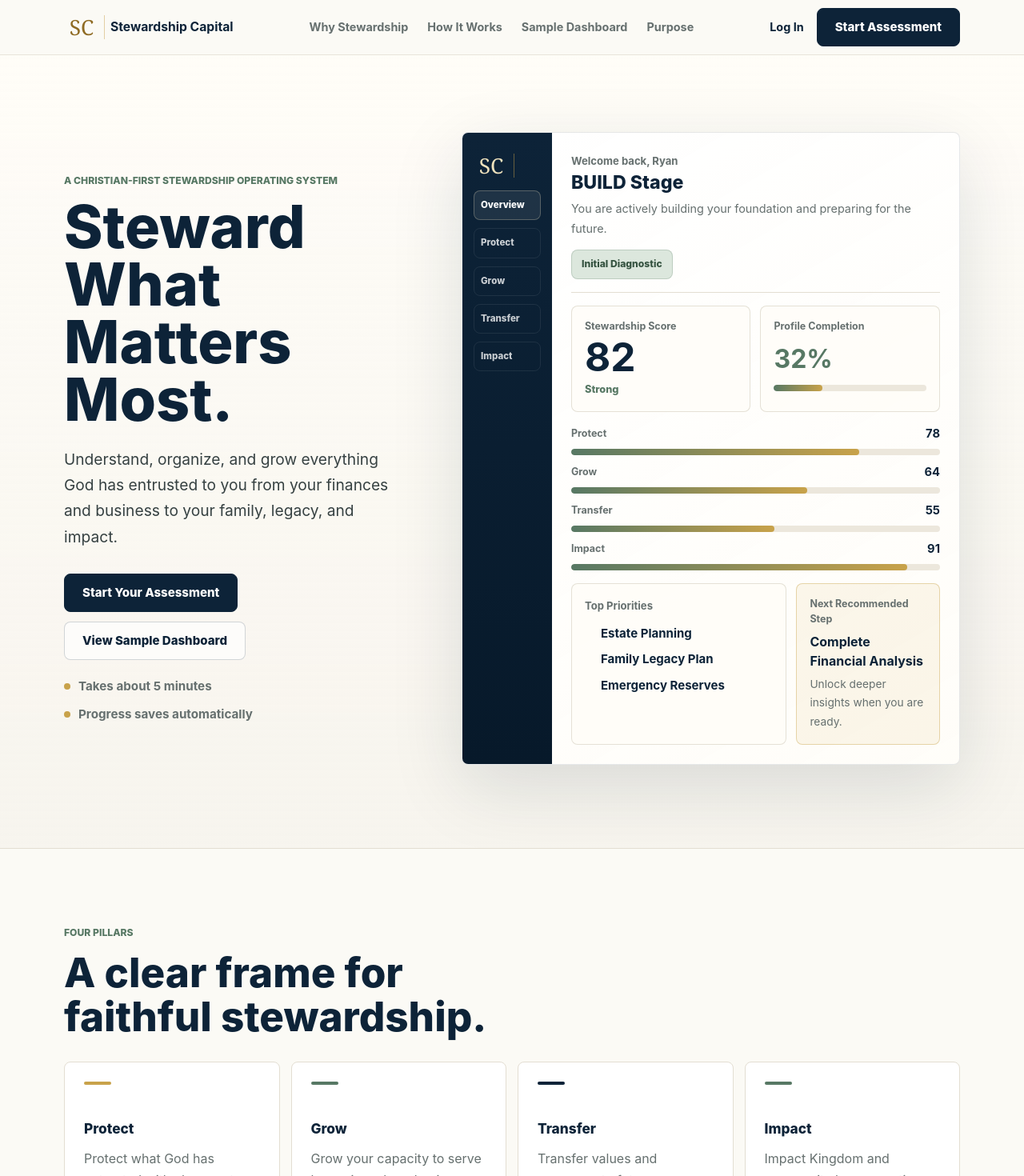
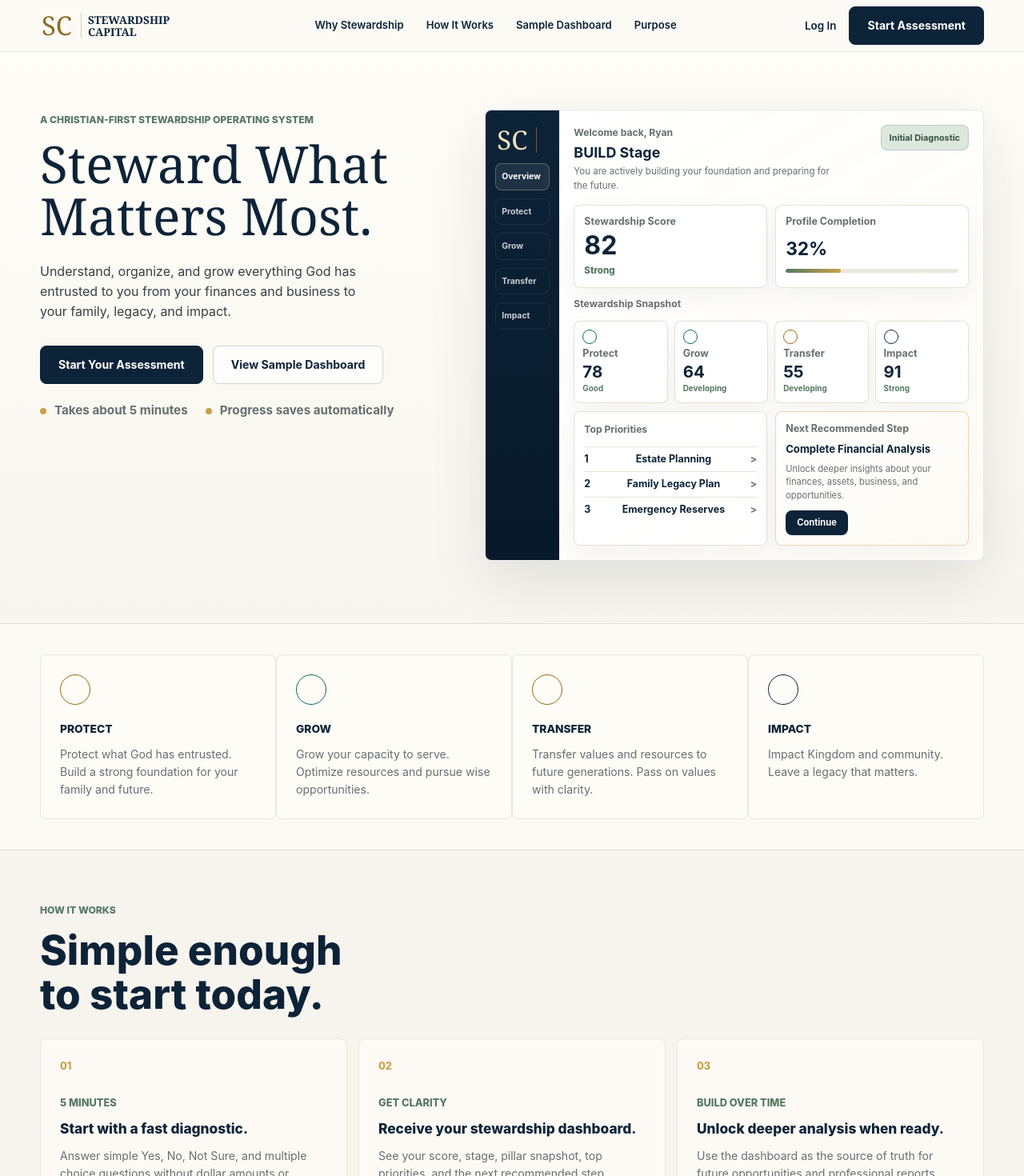
Before and after one commit to rfox0629/stewardship.capital, a Next.js app: page / in a window 1280 px wide. Shown: the top 1470 px of the page at 80% size. Built offline with nearby package versions, Linux system fonts and the light colour scheme.

Commit message:
Refine homepage to approved visual direction

```diff
--- a/app/globals.css
+++ b/app/globals.css
@@ -56,7 +56,7 @@ p {
 }
 
 .page-shell {
-  width: min(100% - 32px, 1120px);
+  width: min(100% - 32px, 1180px);
   margin: 0 auto;
 }
 
@@ -71,7 +71,7 @@ p {
 
 .nav-bar {
   display: flex;
-  min-height: 68px;
+  min-height: 64px;
   align-items: center;
   justify-content: space-between;
   gap: 18px;
@@ -80,10 +80,10 @@ p {
 .brand {
   display: inline-flex;
   align-items: center;
-  gap: 14px;
-  color: var(--navy);
-  font-size: 0.98rem;
-  font-weight: 750;
+  gap: 18px;
+  color: var(--navy);
+  font-size: 0.86rem;
+  font-weight: 650;
   line-height: 1;
   white-space: nowrap;
 }
@@ -91,21 +91,21 @@ p {
 .brand-monogram {
   display: inline-grid;
   position: relative;
-  width: 44px;
-  height: 42px;
+  width: 42px;
+  height: 38px;
   place-items: center;
   color: #8f6b23;
   font-family: Georgia, "Times New Roman", serif;
-  font-size: 1.65rem;
+  font-size: 2.05rem;
   font-weight: 500;
   line-height: 1;
 }
 
 .brand-monogram::after {
   position: absolute;
-  right: -7px;
+  right: -10px;
   width: 1px;
-  height: 30px;
+  height: 32px;
   background: rgba(200, 162, 74, 0.48);
   content: "";
 }
@@ -116,17 +116,23 @@ p {
 
 .brand-wordmark {
   display: inline-block;
-  max-width: 13rem;
-  line-height: 1.1;
+  max-width: 7.7rem;
+  color: var(--navy);
+  font-family: Georgia, "Times New Roman", serif;
+  font-size: 0.85rem;
+  font-weight: 600;
+  line-height: 1.12;
+  text-transform: uppercase;
+  white-space: normal;
 }
 
 .nav-links {
   display: none;
   align-items: center;
-  gap: 24px;
-  color: var(--muted);
-  font-size: 0.9rem;
-  font-weight: 680;
+  gap: 28px;
+  color: var(--navy);
+  font-size: 0.82rem;
+  font-weight: 580;
 }
 
 .nav-links a {
@@ -145,12 +151,12 @@ p {
 
 .nav-login {
   color: var(--navy);
-  font-size: 0.9rem;
-  font-weight: 680;
+  font-size: 0.84rem;
+  font-weight: 560;
 }
 
 .nav-cta {
-  min-height: 42px;
+  min-height: 40px;
   padding-inline: 18px;
 }
 
@@ -158,18 +164,18 @@ p {
   overflow: hidden;
   border-bottom: 1px solid var(--line);
   background:
-    linear-gradient(180deg, rgba(255, 253, 248, 0.94), rgba(244, 240, 232, 0.56)),
+    linear-gradient(180deg, rgba(255, 253, 248, 0.98), rgba(247, 244, 237, 0.76)),
     var(--background);
 }
 
 .hero-grid {
   display: grid;
-  gap: 42px;
-  padding: 58px 0 64px;
+  gap: 34px;
+  padding: 50px 0 56px;
 }
 
 .hero-copy {
-  max-width: 680px;
+  max-width: 520px;
 }
 
 .eyebrow {
@@ -192,6 +198,18 @@ h1 {
   text-wrap: balance;
 }
 
+.hero-copy h1 {
+  max-width: 540px;
+  font-family: Georgia, "Times New Roman", serif;
+  font-size: clamp(3.25rem, 14vw, 4.35rem);
+  font-weight: 500;
+  line-height: 1.02;
+}
+
+.hero-copy h1 span {
+  display: block;
+}
+
 h2 {
   color: var(--navy);
   font-size: 2.15rem;
@@ -210,11 +228,11 @@ h3 {
 }
 
 .hero-subheadline {
-  max-width: 650px;
-  margin-top: 22px;
+  max-width: 430px;
+  margin-top: 24px;
   color: #364142;
-  font-size: 1.12rem;
-  line-height: 1.68;
+  font-size: 1rem;
+  line-height: 1.58;
 }
 
 .hero-actions {
@@ -225,17 +243,20 @@ h3 {
 
 .button {
   display: inline-flex;
+  max-width: 100%;
   min-height: 48px;
+  min-width: 0;
   align-items: center;
   justify-content: center;
   border-radius: var(--radius);
   padding: 0 22px;
-  font-size: 0.94rem;
-  font-weight: 760;
+  font-size: 0.88rem;
+  font-weight: 680;
   line-height: 1;
   text-align: center;
   cursor: pointer;
   font-family: inherit;
+  white-space: normal;
   transition:
     background-color 180ms ease,
     border-color 180ms ease,
@@ -318,7 +339,7 @@ h3 {
   background:
     linear-gradient(150deg, rgba(255, 255, 255, 0.96), rgba(255, 253, 248, 0.9)),
     var(--surface);
-  box-shadow: var(--shadow-deep);
+  box-shadow: 0 24px 72px rgba(13, 35, 56, 0.11);
 }
 
 .preview-sidebar {
@@ -327,8 +348,8 @@ h3 {
 
 .preview-content {
   display: grid;
-  gap: 16px;
-  padding: 18px;
+  gap: 10px;
+  padding: 16px;
 }
 
 .preview-brand {
@@ -346,43 +367,46 @@ h3 {
 
 .preview-header {
   display: grid;
-  gap: 14px;
-  border-bottom: 1px solid var(--line);
-  padding-bottom: 16px;
+  gap: 10px;
+  padding-bottom: 4px;
 }
 
 .preview-kicker,
-.panel-label {
+.panel-label,
+.preview-section-label {
   color: var(--muted);
-  font-size: 0.82rem;
-  font-weight: 720;
+  font-size: 0.76rem;
+  font-weight: 680;
 }
 
 .preview-header h2 {
   margin-top: 4px;
-  font-size: 1.45rem;
+  font-size: 1.12rem;
+  font-weight: 720;
 }
 
 .preview-header p:not(.preview-kicker) {
-  margin-top: 8px;
-  font-size: 0.9rem;
+  margin-top: 6px;
+  max-width: 330px;
+  font-size: 0.72rem;
+  line-height: 1.55;
 }
 
 .stage-pill {
   width: fit-content;
   border: 1px solid rgba(87, 120, 100, 0.24);
   border-radius: var(--radius);
-  padding: 8px 12px;
+  padding: 7px 10px;
   background: var(--green-soft);
   color: #355340;
-  font-size: 0.76rem;
-  font-weight: 780;
+  font-size: 0.68rem;
+  font-weight: 700;
 }
 
 .score-row {
   display: grid;
   grid-template-columns: 1fr;
-  gap: 12px;
+  gap: 10px;
 }
 
 .main-score,
@@ -391,14 +415,15 @@ h3 {
 .next-step {
   border: 1px solid rgba(227, 222, 210, 0.9);
   border-radius: var(--radius);
-  background: rgba(255, 253, 248, 0.78);
+  background: rgba(255, 255, 255, 0.82);
+  box-shadow: 0 12px 34px rgba(13, 35, 56, 0.05);
 }
 
 .main-score,
 .profile-score {
   display: grid;
   gap: 6px;
-  padding: 16px;
+  padding: 11px 12px;
 }
 
 .main-score span,
@@ -412,46 +437,73 @@ h3 {
 
 .main-score strong {
   color: var(--navy);
-  font-size: 3.1rem;
+  font-size: 2rem;
   line-height: 0.95;
 }
 
 .main-score p {
   color: var(--green);
-  font-size: 0.8rem;
+  font-size: 0.72rem;
   font-weight: 800;
 }
 
 .profile-score strong {
+  color: var(--navy);
+  font-size: 1.42rem;
+  line-height: 1;
+}
+
+.pillar-meter-grid {
+  display: grid;
+  grid-template-columns: repeat(2, minmax(0, 1fr));
+  gap: 8px;
+}
+
+.pillar-meter {
+  display: grid;
+  min-width: 0;
+  gap: 3px;
+  border: 1px solid rgba(227, 222, 210, 0.92);
+  border-radius: var(--radius);
+  padding: 10px;
+  background: rgba(255, 255, 255, 0.84);
+  box-shadow: 0 10px 28px rgba(13, 35, 56, 0.045);
+}
+
+.pillar-meter::before {
+  width: 18px;
+  height: 18px;
+  border: 1.5px solid currentColor;
+  border-radius: 50%;
+  content: "";
+}
+
+.pillar-meter strong {
+  color: var(--navy);
+  font-size: 1.28rem;
+  line-height: 1;
+}
+
+.pillar-meter small {
   color: var(--green);
-  font-size: 2rem;
-  line-height: 1;
-}
-
-.pillar-meter-grid {
-  display: grid;
-  gap: 10px;
-}
-
-.pillar-meter {
-  display: grid;
-  gap: 8px;
-}
-
-.pillar-meter > div:first-child {
-  display: flex;
-  align-items: center;
-  justify-content: space-between;
-  gap: 12px;
-}
-
-.pillar-meter strong {
-  color: var(--navy);
-  font-size: 0.92rem;
+  font-size: 0.62rem;
+  font-weight: 720;
+}
+
+.pillar-meter-green {
+  color: #0f6a53;
+}
+
+.pillar-meter-gold {
+  color: #9a6a0c;
+}
+
+.pillar-meter-navy {
+  color: var(--navy);
 }
 
 .meter-track {
-  height: 8px;
+  height: 5px;
   overflow: hidden;
   border-radius: var(--radius);
   background: #ece7dc;
@@ -465,49 +517,88 @@ h3 {
 }
 
 .priority-panel {
-  padding: 16px;
+  padding: 12px;
 }
 
 .priority-panel ol {
   display: grid;
+  gap: 0;
+  margin: 10px 0 0;
+  padding-left: 0;
+  color: var(--navy);
+  font-size: 0.78rem;
+  font-weight: 680;
+  list-style: none;
+  counter-reset: priority;
+}
+
+.priority-panel li {
+  display: flex;
+  align-items: center;
+  justify-content: space-between;
   gap: 10px;
-  margin: 12px 0 0;
-  padding-left: 20px;
-  color: var(--navy);
-  font-size: 0.94rem;
+  border-top: 1px solid rgba(227, 222, 210, 0.86);
+  padding: 6px 0;
+  counter-increment: priority;
+}
+
+.priority-panel li::before {
+  min-width: 1rem;
+  color: var(--navy);
+  content: counter(priority);
   font-weight: 720;
 }
 
+.priority-panel li::after {
+  color: var(--muted);
+  content: ">";
+  font-weight: 720;
+}
+
 .next-step {
   display: grid;
   gap: 6px;
-  padding: 16px;
+  padding: 12px;
   border-color: rgba(200, 162, 74, 0.42);
-  background: rgba(239, 226, 189, 0.28);
+  background:
+    linear-gradient(145deg, rgba(255, 255, 255, 0.88), rgba(239, 226, 189, 0.18)),
+    var(--surface);
 }
 
 .next-step strong {
   color: var(--navy);
-  font-size: 1rem;
+  font-size: 0.82rem;
 }
 
 .next-step p {
-  font-size: 0.86rem;
+  font-size: 0.7rem;
+  line-height: 1.5;
+}
+
+.preview-continue {
+  width: fit-content;
+  margin-top: 4px;
+  border-radius: var(--radius);
+  padding: 7px 14px;
+  background: var(--navy);
+  color: #ffffff !important;
+  font-size: 0.7rem !important;
+  font-weight: 700 !important;
 }
 
 .preview-lower-grid {
   display: grid;
-  gap: 12px;
+  gap: 10px;
 }
 
 .section {
   scroll-margin-top: 88px;
-  padding: 74px 0;
+  padding: 58px 0;
 }
 
 .section-muted {
   border-block: 1px solid var(--line);
-  background: var(--background-soft);
+  background: rgba(244, 240, 232, 0.52);
 }
 
 .section-heading {
@@ -515,6 +606,24 @@ h3 {
   margin-bottom: 28px;
 }
 
+.pillars-section {
+  padding: 42px 0;
+}
+
+.pillars-section .page-shell {
+  position: relative;
+}
+
+.pillars-section .section-heading {
+  position: absolute;
+  width: 1px;
+  height: 1px;
+  margin: 0;
+  clip-path: inset(50%);
+  overflow: hidden;
+  white-space: nowrap;
+}
+
 .pillar-grid,
 .workflow-grid {
   display: grid;
@@ -523,36 +632,44 @@ h3 {
 
 .pillar-card,
 .workflow-step {
-  min-height: 210px;
-  border: 1px solid var(--line);
-  border-radius: var(--radius);
-  background: var(--surface);
+  min-height: 190px;
+  border: 1px solid rgba(227, 222, 210, 0.72);
+  border-radius: var(--radius);
+  background: rgba(255, 253, 248, 0.72);
   padding: 24px;
 }
 
 .pillar-card span {
   display: block;
-  width: 34px;
-  height: 4px;
-  margin-bottom: 44px;
-  border-radius: var(--radius);
+  width: 38px;
+  height: 38px;
+  margin-bottom: 22px;
+  border: 1.5px solid currentColor;
+  border-radius: 50%;
 }
 
 .pillar-card-gold span {
-  background: var(--gold);
+  color: #9a6a0c;
 }
 
 .pillar-card-green span {
-  background: var(--green);
+  color: #0f6a53;
 }
 
 .pillar-card-navy span {
-  background: var(--navy);
+  color: var(--navy);
+}
+
+.pillar-card h3 {
+  font-size: 0.86rem;
+  text-transform: uppercase;
 }
 
 .pillar-card p,
 .workflow-step p:not(.step-label) {
-  margin-top: 14px;
+  margin-top: 12px;
+  font-size: 0.88rem;
+  line-height: 1.58;
 }
 
 .workflow-step {
@@ -561,10 +678,10 @@ h3 {
 }
 
 .workflow-step > span {
-  margin-bottom: 34px;
+  margin-bottom: 26px;
   color: var(--gold);
   font-size: 0.8rem;
-  font-weight: 850;
+  font-weight: 760;
 }
 
 .step-label {
@@ -576,41 +693,53 @@ h3 {
 }
 
 .clarity-section {
-  padding: 82px 0;
-  background: var(--surface-warm);
+  padding: 74px 0 0;
+  background:
+    linear-gradient(180deg, rgba(255, 253, 248, 0.92), rgba(244, 240, 232, 0.46)),
+    var(--surface-warm);
 }
 
 .clarity-inner {
-  max-width: 860px;
+  max-width: 1180px;
+  padding-bottom: 64px;
+}
+
+.clarity-inner h2 {
+  max-width: 520px;
+  font-family: Georgia, "Times New Roman", serif;
+  font-size: clamp(2rem, 4vw, 3.05rem);
+  font-weight: 500;
 }
 
 .clarity-inner h2 span {
   display: block;
-  color: var(--green);
+  color: #9a6a0c;
 }
 
 .clarity-inner p:not(.eyebrow) {
-  max-width: 760px;
+  max-width: 520px;
   margin-top: 24px;
-  font-size: 1.05rem;
+  font-size: 0.95rem;
 }
 
 .scripture-cta {
-  padding: 74px 0;
+  padding: 34px 0;
   background: var(--navy);
 }
 
 .scripture-inner {
   display: grid;
-  gap: 28px;
+  gap: 24px;
+  align-items: center;
 }
 
 .scripture-quote {
-  max-width: 720px;
+  max-width: 520px;
   color: #ffffff;
-  font-size: 2rem;
-  line-height: 1.12;
-  font-weight: 760;
+  font-family: Georgia, "Times New Roman", serif;
+  font-size: 1.5rem;
+  line-height: 1.18;
+  font-weight: 500;
   text-wrap: balance;
 }
 
@@ -1394,7 +1523,7 @@ h3 {
 
 @media (min-width: 560px) {
   .page-shell {
-    width: min(100% - 48px, 1120px);
+    width: min(100% - 48px, 1180px);
   }
 
   .nav-links {
@@ -1474,11 +1603,14 @@ h3 {
   }
 
   .hero-grid {
-    padding: 76px 0 82px;
-  }
-
-  .pillar-grid,
+    padding: 64px 0 72px;
+  }
+
   .workflow-grid {
+    grid-template-columns: repeat(2, minmax(0, 1fr));
+  }
+
+  .pillar-grid {
     grid-template-columns: repeat(2, minmax(0, 1fr));
   }
 
@@ -1536,31 +1668,41 @@ h3 {
 
 @media (min-width: 1020px) {
   .hero-grid {
-    grid-template-columns: minmax(0, 0.82fr) minmax(520px, 1.18fr);
-    align-items: center;
-    gap: 64px;
-    padding: 96px 0 104px;
+    grid-template-columns: minmax(450px, 0.9fr) minmax(0, 1.1fr);
+    align-items: start;
+    gap: 46px;
+    padding: 72px 0 78px;
+  }
+
+  .hero-copy h1 {
+    font-size: clamp(4rem, 4.7vw, 4.85rem);
+  }
+
+  .hero-copy {
+    padding-top: 4px;
   }
 
   .dashboard-preview {
-    grid-template-columns: 112px minmax(0, 1fr);
+    width: min(100%, 640px);
+    grid-template-columns: 92px minmax(0, 1fr);
+    justify-self: end;
   }
 
   .preview-sidebar {
     display: grid;
     align-content: start;
     gap: 10px;
-    padding: 20px 14px;
+    padding: 18px 12px;
     background: linear-gradient(180deg, var(--navy), #07192a);
   }
 
   .preview-sidebar > span:not(.preview-brand) {
     border: 1px solid rgba(255, 255, 255, 0.08);
     border-radius: var(--radius);
-    padding: 9px 8px;
+    padding: 8px 7px;
     color: rgba(255, 255, 255, 0.78);
-    font-size: 0.72rem;
-    font-weight: 760;
+    font-size: 0.65rem;
+    font-weight: 700;
   }
 
   .preview-sidebar > span:not(.preview-brand)[data-active="true"] {
@@ -1570,19 +1712,29 @@ h3 {
   }
 
   .preview-content {
-    padding: 24px;
+    padding: 18px;
+  }
+
+  .preview-header {
+    grid-template-columns: minmax(0, 1fr) auto;
+    align-items: start;
   }
 
   .preview-lower-grid {
-    grid-template-columns: minmax(0, 1.2fr) minmax(0, 0.8fr);
+    grid-template-columns: minmax(0, 1fr) minmax(0, 1fr);
+  }
+
+  .pillar-meter-grid {
+    grid-template-columns: repeat(4, minmax(0, 1fr));
   }
 
   .hero-subheadline {
-    font-size: 1.2rem;
+    font-size: 1rem;
   }
 
   .pillar-grid {
     grid-template-columns: repeat(4, minmax(0, 1fr));
+    gap: 0;
   }
 
   .workflow-grid {
@@ -1590,15 +1742,19 @@ h3 {
   }
 
   .section {
-    padding: 96px 0;
+    padding: 66px 0;
+  }
+
+  .pillars-section {
+    padding: 38px 0;
   }
 
   .clarity-section {
-    padding: 108px 0;
+    padding: 72px 0 0;
   }
 
   .scripture-cta {
-    padding: 88px 0;
+    padding: 34px 0;
   }
 
   .app-shell {
@@ -1714,6 +1870,15 @@ h3 {
     font-size: 1.9rem;
   }
 
+  .hero-copy h1 {
+    font-size: clamp(2rem, 10vw, 2.55rem);
+    line-height: 1.06;
+  }
+
+  .hero-grid {
+    padding-top: 38px;
+  }
+
   .brand {
     font-size: 0.92rem;
   }
--- a/app/page.tsx
+++ b/app/page.tsx
@@ -5,23 +5,23 @@ import { BrandMark } from "./brand-mark";
 const pillars = [
   {
     name: "Protect",
-    copy: "Protect what God has entrusted with clear next steps for risk, estate, document, and coverage readiness.",
+    copy: "Protect what God has entrusted. Build a strong foundation for your family and future.",
     accent: "gold",
   },
   {
     name: "Grow",
-    copy: "Grow your capacity to serve by seeing where business, practice, real estate, and investment complexity needs attention.",
+    copy: "Grow your capacity to serve. Optimize resources and pursue wise opportunities.",
     accent: "green",
   },
   {
     name: "Transfer",
-    copy: "Transfer values and resources to future generations with more clarity around succession, family, and legacy topics.",
-    accent: "navy",
+    copy: "Transfer values and resources to future generations. Pass on values with clarity.",
+    accent: "gold",
   },
   {
     name: "Impact",
-    copy: "Impact Kingdom and community by connecting generosity, service, and long-term purpose to your stewardship plan.",
-    accent: "green",
+    copy: "Impact Kingdom and community. Leave a legacy that matters.",
+    accent: "navy",
   },
 ];
 
@@ -44,10 +44,10 @@ const workflow = [
 ];
 
 const scores = [
-  { label: "Protect", value: 78 },
-  { label: "Grow", value: 64 },
-  { label: "Transfer", value: 55 },
-  { label: "Impact", value: 91 },
+  { label: "Protect", value: 78, status: "Good", accent: "green" },
+  { label: "Grow", value: 64, status: "Developing", accent: "green" },
+  { label: "Transfer", value: 55, status: "Developing", accent: "gold" },
+  { label: "Impact", value: 91, status: "Strong", accent: "navy" },
 ];
 
 const priorities = [
@@ -86,7 +86,10 @@ export default function Home() {
               <p className="eyebrow">
                 A Christian-first stewardship operating system
               </p>
-              <h1 id="hero-title">Steward What Matters Most.</h1>
+              <h1 id="hero-title">
+                Steward What
+                <span>Matters Most.</span>
+              </h1>
               <p className="hero-subheadline">
                 Understand, organize, and grow everything God has entrusted to you
                 from your finances and business to your family, legacy, and
@@ -150,16 +153,16 @@ export default function Home() {
                   </div>
                 </div>
 
+                <p className="preview-section-label">Stewardship Snapshot</p>
                 <div className="pillar-meter-grid" aria-label="Pillar scores">
                   {scores.map((score) => (
-                    <div className="pillar-meter" key={score.label}>
-                      <div>
-                        <span>{score.label}</span>
-                        <strong>{score.value}</strong>
-                      </div>
-                      <div className="meter-track" aria-hidden="true">
-                        <span style={{ width: `${score.value}%` }} />
-                      </div>
+                    <div
+                      className={`pillar-meter pillar-meter-${score.accent}`}
+                      key={score.label}
+                    >
+                      <span>{score.label}</span>
+                      <strong>{score.value}</strong>
+                      <small>{score.status}</small>
                     </div>
                   ))}
                 </div>
@@ -177,7 +180,11 @@ export default function Home() {
                   <div className="next-step">
                     <span>Next Recommended Step</span>
                     <strong>Complete Financial Analysis</strong>
-                    <p>Unlock deeper insights when you are ready.</p>
+                    <p>
+                      Unlock deeper insights about your finances, assets,
+                      business, and opportunities.
+                    </p>
+                    <span className="preview-continue">Continue</span>
                   </div>
                 </div>
               </div>
@@ -185,7 +192,11 @@ export default function Home() {
           </div>
         </section>
 
-        <section className="section" id="pillars" aria-labelledby="pillars-title">
+        <section
+          className="section pillars-section"
+          id="pillars"
+          aria-labelledby="pillars-title"
+        >
           <div className="page-shell">
             <div className="section-heading">
               <p className="eyebrow">Four pillars</p>
--- a/eslint.config.mjs
+++ b/eslint.config.mjs
@@ -2,6 +2,9 @@ import nextCoreWebVitals from "eslint-config-next/core-web-vitals";
 import nextTypescript from "eslint-config-next/typescript";
 
 const eslintConfig = [
+  {
+    ignores: [".next/**", ".vercel/**", "build/**", "out/**"],
+  },
   ...nextCoreWebVitals,
   ...nextTypescript,
 ];
```
